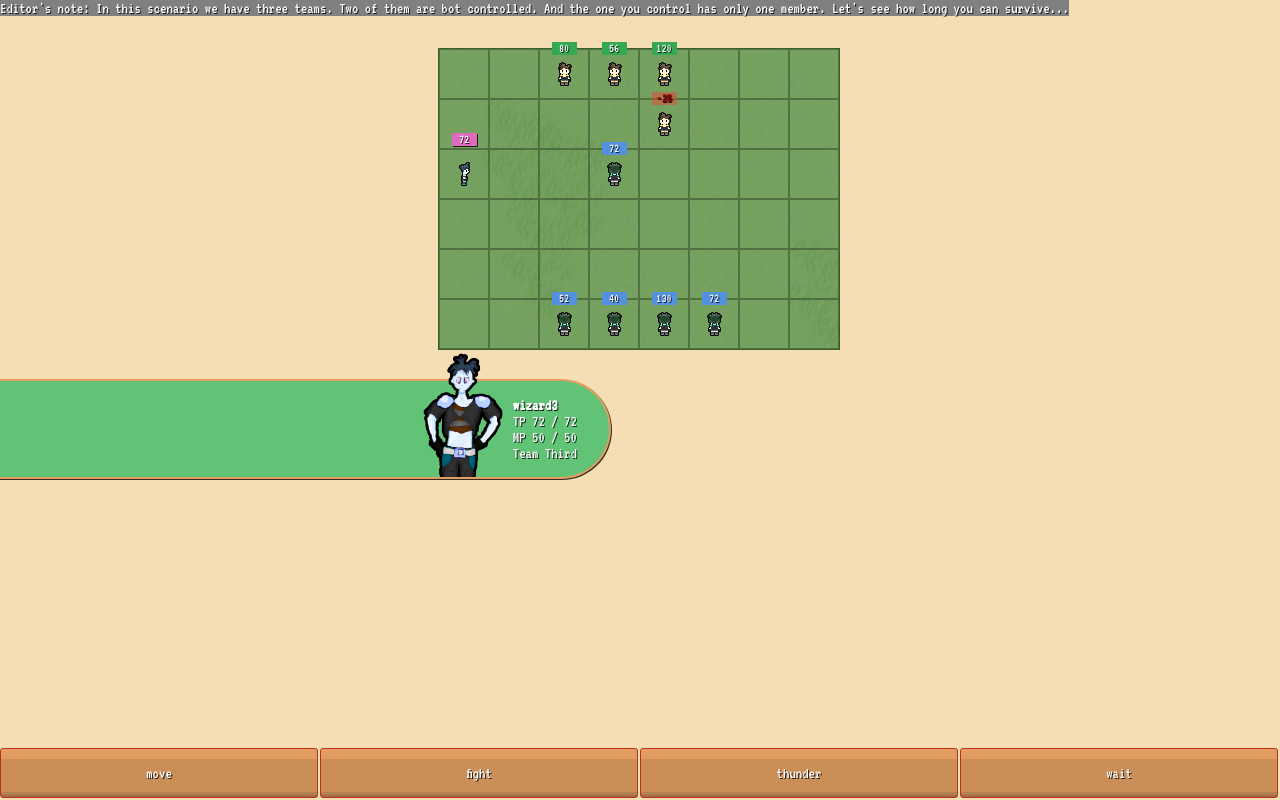
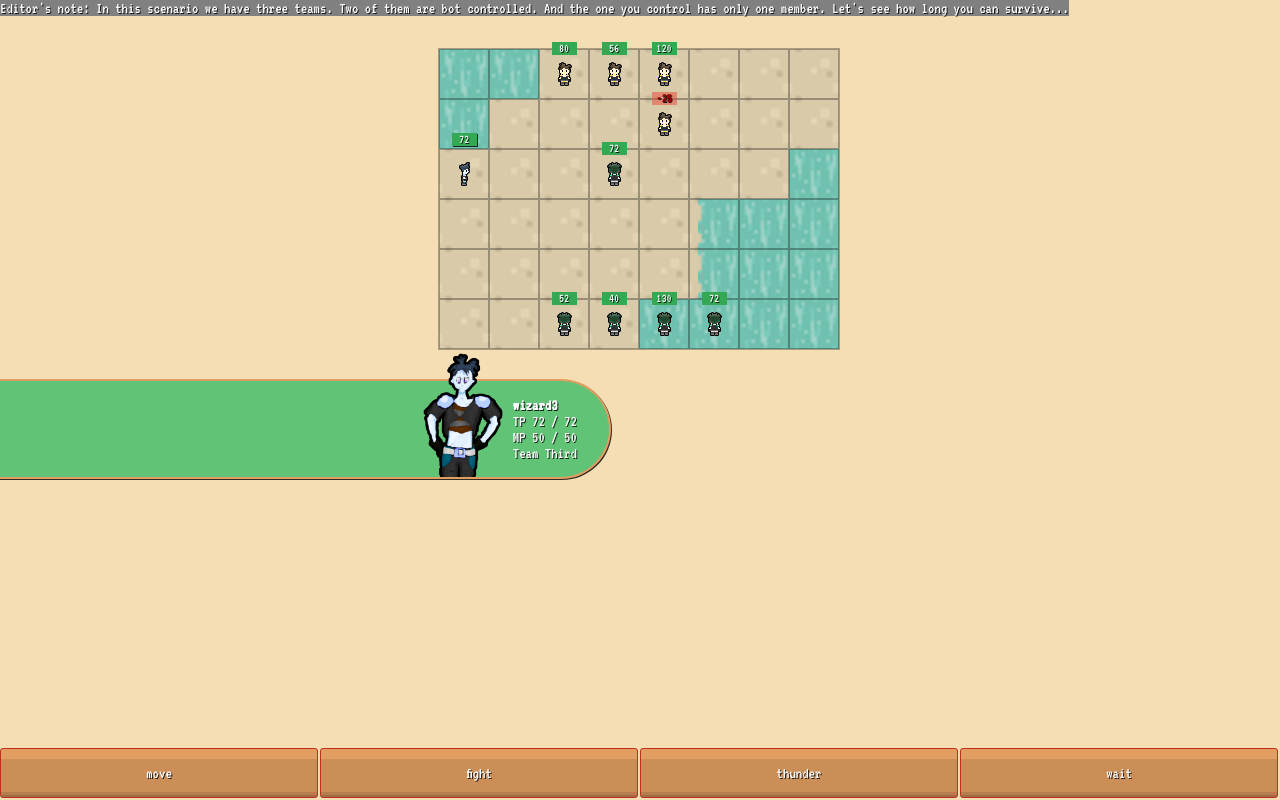
Before and after one commit to lgkonline/tactics, a plain HTML site: page index.html in a window 1280 px wide. Both pictures are taken after a click on the button "start". Drawn offline with Linux system fonts and the light colour scheme; a web font is replaced by a local one.

Commit message:
Patterns

```diff
--- a/index.html
+++ b/index.html
@@ -18,9 +18,9 @@
             <button type="button" id="start-button" v-if="!gameStarted" v-on:click="startGame()">start</button>
             <div id="field-outer">
                 <div id="field">
-                    <div v-for="(r, rIndex) in rows" class="row">
+                    <div v-for="(r, rIndex) in rows" v-for="p in patterns" class="row">
                         <div v-for="(c, cIndex) in cols" class="col"
-                            v-bind:class="{'selectable': selectedFigure && isColSelectable(rIndex, cIndex) && !selectedFigure.moveDirection}"
+                            v-bind:class="[{'selectable': selectedFigure && isColSelectable(rIndex, cIndex) && !selectedFigure.moveDirection }, 'pattern-' + getPatternId(rIndex, cIndex)]"
                             v-bind:id="'col-r' + rIndex + '-c' + cIndex"
                             v-on:click="selectCol(rIndex, cIndex)">
                             <!--<span style="color:white;background:black">r{{rIndex}} c{{cIndex}}</span>-->
@@ -32,13 +32,13 @@
                                             'show-heal': f.deviation > 0 },
                                             'team-' + f.team, 'orientation-' + f.orientation,
                                             'move-' + f.moveDirection]"
-                                    v-bind:style="{ 'background-color': f.tp > (0.25 * f.maxTp) ? '#34A853' : '#EA4335',
-                                            'filter': 'hue-rotate(' + f.teamObj.hueRotation + ')' }"
+                                    v-bind:style="{ 'background-color': f.tp > (0.25 * f.maxTp) ? '#34A853' : '#EA4335' }"
                                     v-bind:data-tp="f.tp"
                                     v-bind:data-index="fIndex"
                                     v-on:click="focusFigure(f)"
                                     class="figure">
                                     <div class="deviation">{{f.deviation}}</div>
+                                    <div class="figure-after" v-bind:style="{ 'filter': 'hue-rotate(' + f.teamObj.hueRotation + ')' }"></div>
                                 </div>
                             </template>
                         </div>
--- a/script/main.js
+++ b/script/main.js
@@ -146,6 +146,8 @@ var bot = {
 	}
 };
 
+Vue.config.debug = true;
+
 var app = new Vue({
 	el: "#app",
 	data: {
@@ -158,16 +160,43 @@ var app = new Vue({
 		turnNumber: 0,
 		rows: 6,
 		cols: 8,
+		colObjs: [],
 		currentFigure: null,
 		selectedFigure: null,
 		focusedFigure: null,
 		selectedAction: null,
 		selectedCols: [],
 		teams: teams.teams,
-		figures: teams.figures
+		figures: teams.figures,
+		patterns: [
+			{
+				id: "grass",
+				coordination: [
+					{ r: 0, c: 0 },
+					{ r: 0, c: 1 },
+					{ r: 1, c: 0 },
+					{ r: 5, c: 7 },
+					{ r: 4, c: 7 },
+					{ r: 5, c: 6 },
+					{ r: 4, c: 6 },
+					{ r: 3, c: 7 },
+					{ r: 3, c: 6 },
+					{ r: 2, c: 7 },
+					{ r: 5, c: 5 },
+					{ r: 5, c: 4 },
+				]
+			},
+			{
+				id: "grassBegin",
+				coordination: [
+					{ r: 4, c: 5 },
+					{ r: 3, c: 5 },
+				]
+			}
+		]
 	},
 	methods: {
-		initFigures: function() {
+		initStuff: function() {
 			for (var i = 0; i < app.teams.length; i++) {
 				app.teams[i].hueRotation = (180 / (app.teams.length-1) * i) + "deg";
 			}
@@ -188,6 +217,18 @@ var app = new Vue({
 				app.figures[i].moveDirection = false;
 				app.figures[i].damage = 0;
 			}
+		},
+		getPatternId: function(rIndex, cIndex) {
+			if (app) {
+				for (var i = 0; i < app.patterns.length; i++) {
+					for (var j = 0; j < app.patterns[i].coordination.length; j++) {
+						if (app.patterns[i].coordination[j].r == rIndex && app.patterns[i].coordination[j].c == cIndex) {
+							return app.patterns[i].id;
+						}
+					}
+				}
+			}
+			return null;
 		},
 		figureInfoIn: function() {
 			// Fade in animation for figure info
@@ -579,8 +620,8 @@ var app = new Vue({
 	}
 });
 
-// Initialize figure data
-app.initFigures();
+// Initialize data
+app.initStuff();
 
 // Removes splash screen when Vue is ready
 document.querySelector("#splash").parentNode.removeChild(document.querySelector("#splash"));
--- a/style/main.css
+++ b/style/main.css
@@ -74,7 +74,7 @@ button, input {
 	display: inline-block;
 	position: relative;
 	border: 1px solid rgba(0,0,0,.3);
-	background: url(../image/grass.png);
+	/*background: url(../image/grass.png);*/
 }
 
 .row {
@@ -86,8 +86,34 @@ button, input {
 	height: 50px;
 	box-shadow: inset 0 0 0 1px rgba(0,0,0,.3);
 	position: relative;
-	background: hsla(0,0%,100%,.2);
+    /* background: hsla(0,0%,100%,.2); */
+    /*background: url(../image/roguelikeDungeon_transparent.png);
+    background-repeat: no-repeat;
+    background-size: 3123%;*/
 }
+.col::before,
+.col::after {
+	content: "";
+	position: absolute;
+	z-index: -1;
+	top: 0; right: 0; bottom: 0; left: 0;
+	width: 100%;
+	height: 100%;
+    background: url(../image/field-sprites.png);
+    background-repeat: no-repeat;
+    background-position: 0 0;
+}
+.col:nth-child(odd)::before {
+    background-position: -51px 0;
+}
+
+.col.pattern-grass::after {
+    background-position: -102px 0;
+}
+.col.pattern-grassBegin::after {
+    background-position: -102px -51px;
+}
+
 .col.selectable {
 	cursor: pointer;
 	background-color: rgba(142, 166, 208, .8) !important;
@@ -116,7 +142,7 @@ button, input {
 	background: inherit;
 	color: white;
 }
-.figure::after {
+.figure .figure-after {
 	content: "";
 	display: block;
 	width: 100%;
@@ -125,7 +151,7 @@ button, input {
 	background-position: -75px 0;
 }
 .figure::before,
-.figure::after {
+.figure .figure-after {
 	visibility: visible;
 }
 
@@ -178,17 +204,17 @@ button, input {
 	}
 }
 
-.figure.orientation-top::after {
+.figure.orientation-top .figure-after {
 	background-position: 0 0;
 }
-.figure.orientation-right::after {
+.figure.orientation-right .figure-after {
 	background-position: 0 -25px;
 }
-.figure.orientation-left::after {
+.figure.orientation-left .figure-after {
 	background-position: -75px -25px;
 }
 
-.figure.orientation-bottom.active::after {
+.figure.orientation-bottom.active .figure-after {
 	animation: figure-active-down .7s infinite;
 }
 @keyframes figure-active-down {
@@ -200,7 +226,7 @@ button, input {
 	}
 }
 
-.figure.orientation-top.active::after {
+.figure.orientation-top.active .figure-after {
 	animation: figure-active-up .7s infinite;
 }
 @keyframes figure-active-up {
@@ -260,7 +286,7 @@ button, input {
 	}
 }
 
-.figure.orientation-right.active::after {
+.figure.orientation-right.active .figure-after {
 	animation: figure-active-right .7s infinite;
 }
 @keyframes figure-active-right {
@@ -272,7 +298,7 @@ button, input {
 	}
 }
 
-.figure.orientation-left.active::after {
+.figure.orientation-left.active .figure-after {
 	animation: figure-active-left .7s infinite;
 }
 @keyframes figure-active-left {
@@ -287,10 +313,6 @@ button, input {
 .figure.active::before {
 	box-shadow: 1px 1px 0 rgba(0,0,0,.8);
 }
-/*.figure.team-1::after,
-.figure-info-profile.team-1 {
-	filter: hue-rotate(180deg);
-}*/
 
 #figure-info-outer {
 	overflow-x: hidden;
```
Also changed, not shown: image/field-sprites.png (added), image/roguelikeDungeon_magenta.png (added), image/roguelikeDungeon_transparent.png (added), image/spritesheetInfo.txt (added), image/tile1.png (added).
